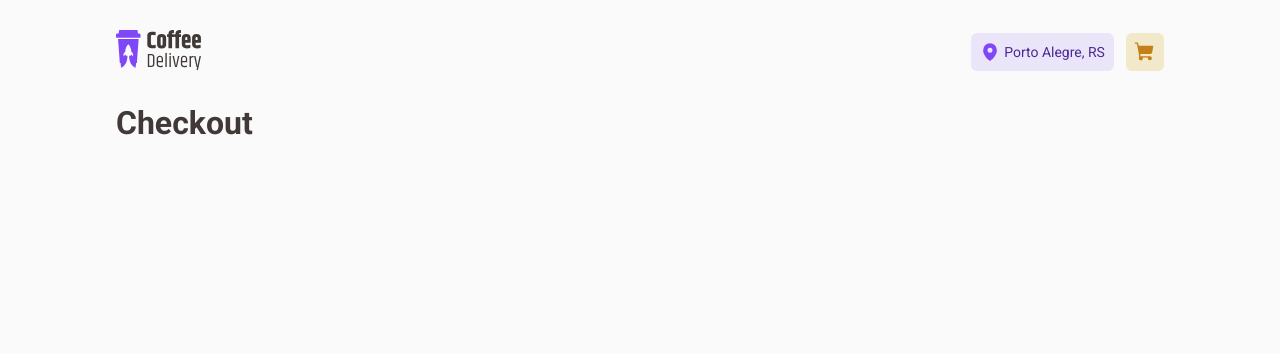
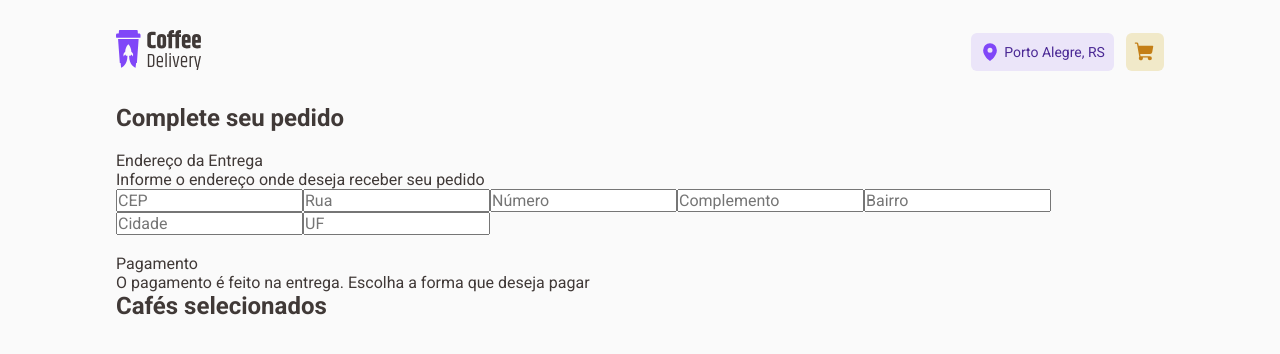
Before and after one commit to LuisRuda/ignite-reactjs-desafio02-coffee-delivery, a React (Vite) app: page /checkout in a window 1280 px wide. Shown: the top 354 px of the page. Built offline with nearby package versions, Linux system fonts and the light colour scheme.

Commit message:
feature: structure for checkout form

```diff
--- a/src/pages/Checkout/index.tsx
+++ b/src/pages/Checkout/index.tsx
@@ -3,7 +3,45 @@ import { CheckoutContainer } from './styles'
 export function Checkout() {
   return (
     <CheckoutContainer>
-      <h1>Checkout</h1>
+      <section>
+        <h2>Complete seu pedido</h2>
+
+        <form action="">
+          <div>
+            <div>
+              <img src="" alt="" />
+              <div>
+                <p>Endereço da Entrega</p>
+                <span>Informe o endereço onde deseja receber seu pedido</span>
+              </div>
+            </div>
+            <input type="text" placeholder="CEP" />
+            <input type="text" placeholder="Rua" />
+            <input type="text" placeholder="Número" />
+            <input type="text" placeholder="Complemento" />
+            <input type="text" placeholder="Bairro" />
+            <input type="text" placeholder="Cidade" />
+            <input type="text" placeholder="UF" />
+          </div>
+
+          <div>
+            <div>
+              <img src="" alt="" />
+              <div>
+                <p>Pagamento</p>
+                <span>
+                  O pagamento é feito na entrega. Escolha a forma que deseja
+                  pagar
+                </span>
+              </div>
+            </div>
+          </div>
+        </form>
+      </section>
+
+      <section>
+        <h2>Cafés selecionados</h2>
+      </section>
     </CheckoutContainer>
   )
 }
```
